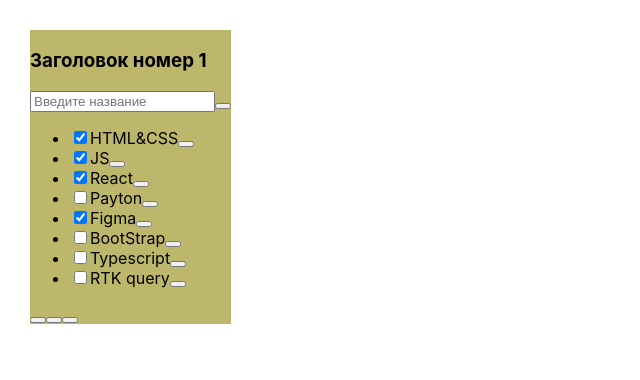
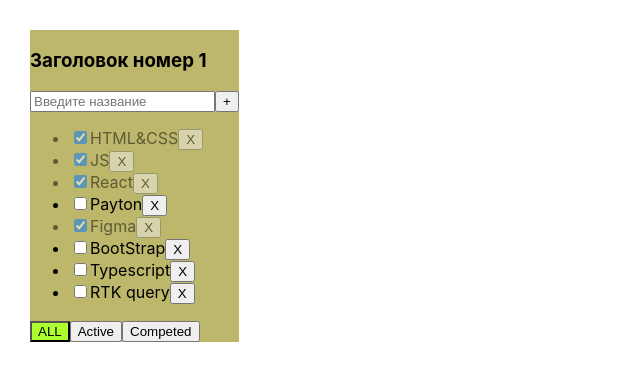
Before and after one commit to AlexMuhin-IT/TodoList, a React (Create React App) app: page / in a window 1280 px wide. Shown: the top 380 px of the page, without its empty margins (0-640 px from the left). Built offline with nearby package versions, Linux system fonts and the light colour scheme.

Commit message:
в Todolist добавил Style fo button in filter state

```diff
--- a/src/Todolist.tsx
+++ b/src/Todolist.tsx
@@ -4,11 +4,13 @@ import {TasksTodolistType} from "./App";
 
 
 type TodolistProps = {
-    title: string;
-    tasks: TaskType[]
-    addTask: (title: string) => void;
-    removeTask: (value: string) => void;
-    changeFilter: (filter: TasksTodolistType) => void;
+    title: string,
+    tasks: TaskType[],
+    addTask: (title: string) => void,
+    removeTask: (value: string) => void,
+    changeFilter: (filter: TasksTodolistType) => void,
+    changeTaskStatus: (id: string, newStatusValue: boolean) => void,
+    filter: string
 }
 export type TaskType = {
     id: string;
@@ -18,45 +20,82 @@ export type TaskType = {
 }
 
 
-export const Todolist = ({title, tasks, addTask, removeTask, changeFilter}: TodolistProps) => {
-    const [newTaskTitle, setNewTaskTitle] = useState('')
+export const Todolist = ({
+                             title,
+                             tasks,
+                             addTask,
+                             removeTask,
+                             changeFilter,
+                             changeTaskStatus,
+                             filter,
+                         }: TodolistProps) => {
 
-    const onNewTaskTitleChange = (e: ChangeEvent<HTMLInputElement>) => setNewTaskTitle(e.target.value);
+    const [taskTitle, setTaskTitle] = useState('')
+    const [error, setError] = useState<string | null>(null)
 
-    const handleAddTask = () => {
-        addTask(newTaskTitle)
-        setNewTaskTitle('')
+
+    const onNewTaskTitleChange = (e: ChangeEvent<HTMLInputElement>) => setTaskTitle(e.target.value);
+
+    const addTaskHandler = () => {
+        if (taskTitle.trim() !== '') {
+            addTask(taskTitle.trim())
+            setTaskTitle('')
+        } else {
+            setError('Title is required!')
+        }
     };
-
-    // const handlerRemoveTask = () => {
-    //     alert(Todolist.id)
+    // const addTaskOnKeyUpHandler = (e:  KeyboardEvent<HTMLInputElement>) => {
+    //     if (e.key === 'Enter') {
+    //         addTaskHandler()
+    //     }
     // }
-
-    // const removeTaskHandler = (e: ChangeEvent<HTMLButtonElement>)=> {
-    //     removeTask(e.target.value)
-    //     setNewTaskTitle('')
-    // };
-
+    const addTaskOnKeyUpHandler = (e: React.KeyboardEvent) => {
+        setError(null)
+        if (e.key === 'Enter') {
+            addTaskHandler()
+        }
+    }
+    const changeFilterTasksHandler = (filter: TasksTodolistType) => {
+        changeFilter(filter)
+    }
     return (
         <div style={{background: 'darkkhaki'}}>
             <h3>{title}</h3>
             <div>
-                <input placeholder={'Введите название'} type="text" value={newTaskTitle}
-                       onChange={onNewTaskTitleChange}/>
+                <input
+                    className={error ? 'error' : ''}
+                    placeholder={'Введите название'}
+                    type="text"
+                    value={taskTitle}
+                    onChange={onNewTaskTitleChange}
+                    onKeyDown={addTaskOnKeyUpHandler}
+                />
                 <Button
-                    title={'+'}
-                    onClick={handleAddTask}/>
+                    onClick={addTaskHandler}
+                >+</Button>
+                {error && <div className={'error-message'}>{error}</div>}
             </div>
             {tasks.length === 0 ? (<p>Taskoff HET</p>) : (
                 <ul>
                     {tasks.map(t => {
+                        const removeTaskHandler = () => {
+                            removeTask(t.id)
+                        }
+                        const changeTaskStatusHandler = (e: ChangeEvent<HTMLInputElement>) => {
+                            const newStatusValue = e.currentTarget.checked
+                            changeTaskStatus(t.id, newStatusValue)
+                        }
                         return (
-                            <li key={t.id}>
-                                <input type="checkbox" checked={t.isDone}/>
+                            <li key={t.id} className={t.isDone ? 'is-done' : ''}>
+                            {/*<li key={t.id} className={!t.isDone ? 'is-done' : ''}>*/}
+                                <input type="checkbox"
+                                       checked={t.isDone}
+                                       onChange={changeTaskStatusHandler}
+                                />
                                 <span>{t.title}</span>
                                 <Button
-                                    onClick={()=>{removeTask(t.id)}}
-                                    title={'X'}/>
+                                    onClick={removeTaskHandler}
+                                >X</Button>
                             </li>
                         )
                     })}
@@ -66,9 +105,20 @@ export const Todolist = ({title, tasks, addTask, removeTask, changeFilter}: Todo
                 {/*<button>All</button>*/}
                 {/*<button>Active</button>*/}
                 {/*<button>Competed</button>*/}
-                <Button title={'ALL'} onClick={()=>{changeFilter('all')}}/>
-                <Button title={'Active'} onClick={()=>{changeFilter('active')}}/>
-                <Button title={'Competed'} onClick={()=>{changeFilter('completed')}}/>
+                <Button
+                    className={filter === 'all' ? 'active-filter' : ''}
+                    onClick={() => changeFilterTasksHandler('all')}
+                >ALL</Button>
+
+                <Button
+                    onClick={() => changeFilterTasksHandler('active')}
+                    className={filter === 'active' ? 'active-filter' : ''}
+                >Active</Button>
+
+                <Button
+                    onClick={() => changeFilterTasksHandler('completed')}
+                    className={filter === 'completed' ? 'active-filter' : ''}
+                >Competed</Button>
             </div>
         </div>
     );
```
